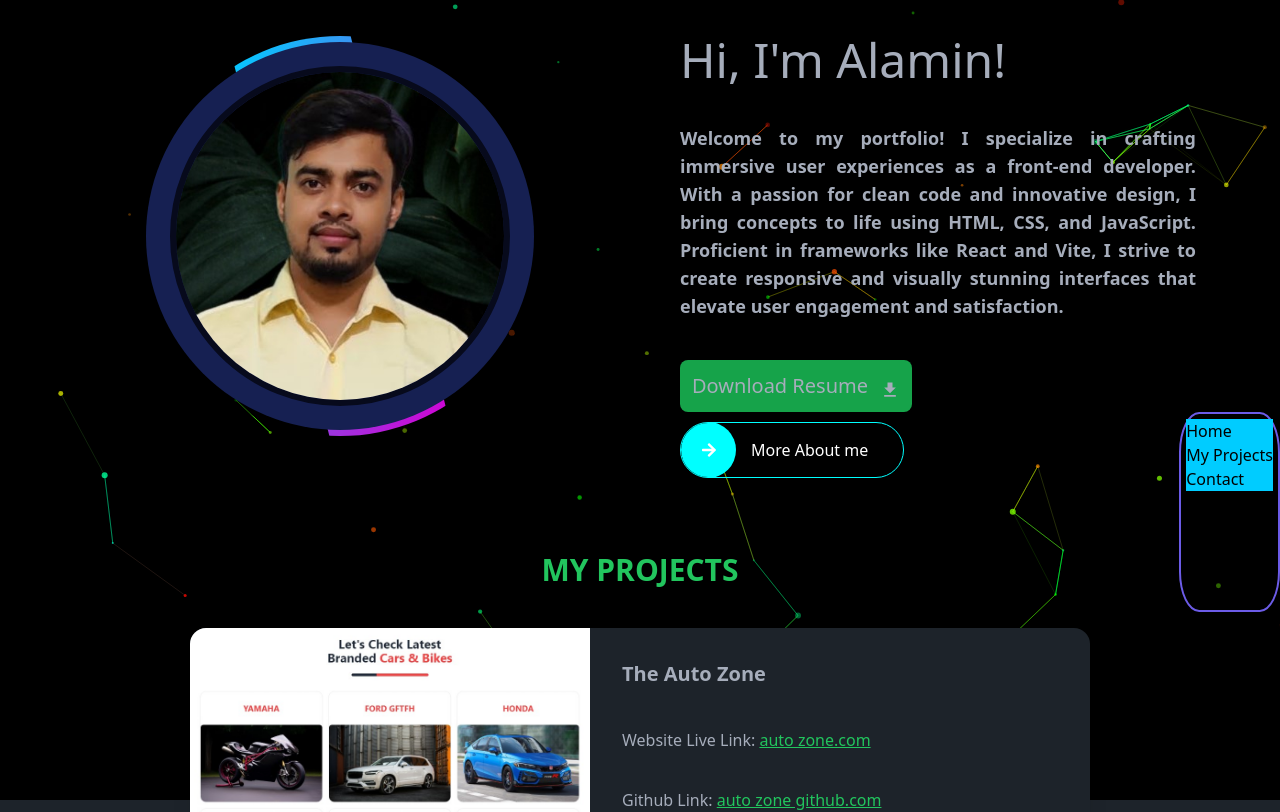
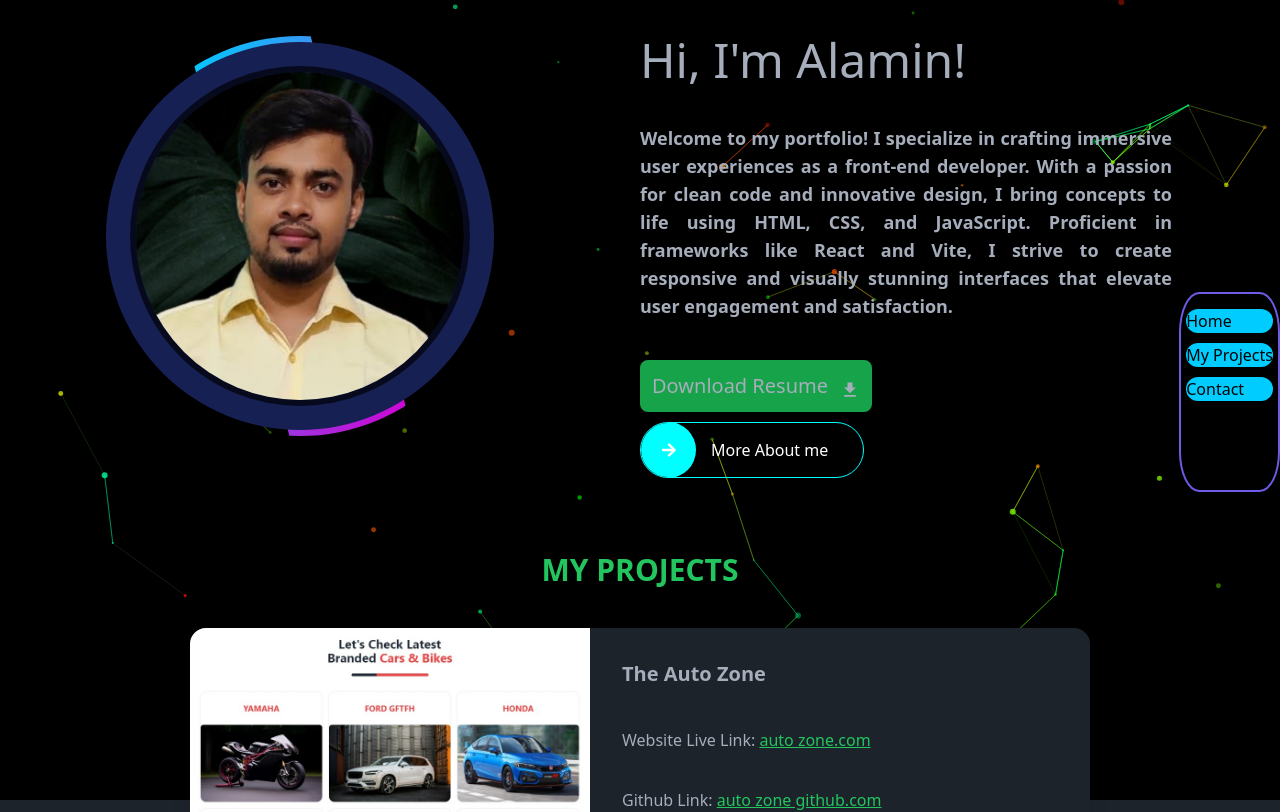
Before and after one commit to alaminakash754/my-portfolio, a React (Vite) app: page / in a window 1280 px wide. Shown: the top 812 px of the page. Built offline with nearby package versions, Linux system fonts and the light colour scheme.

Commit message:
changes in navbar

```diff
--- a/src/components/Banner.jsx
+++ b/src/components/Banner.jsx
@@ -8,8 +8,8 @@ import '../style/style.css'
 
 const Banner = () => {
     return (
-        <div className=" grid sm:grid-cols-1 md:grid-cols-2  gap-10 h-[500px] p-6">
-             <div className="ml-14">
+        <div className=" grid sm:grid-cols-1 md:grid-cols-2  gap- h-[500px] p-6">
+             <div className="ml-4">
                 <div className='box'>
                     <div className='content'>
                         <img src={coverPhoto} alt="" />
@@ -18,7 +18,7 @@ const Banner = () => {
                     </div>
                 </div>
             </div>
-            <div className=" ml-5">
+            <div className=" pr-6">
                 <h1 className="text-5xl">Hi, I'm Alamin!</h1>
 
                 <p className='mt-10 text-justify font-semibold text-lg'>Welcome to my portfolio! I specialize in crafting immersive user experiences as a front-end developer. With a passion for clean code and innovative design, I bring concepts to life using HTML, CSS, and JavaScript. Proficient in frameworks like React and Vite, I strive to create responsive and visually stunning interfaces that elevate user engagement and satisfaction.</p>
--- a/src/components/Navbar.jsx
+++ b/src/components/Navbar.jsx
@@ -62,6 +62,7 @@ const Navbar = () => {
 
             </ul>
         </nav>
+
     );
 };
 
--- a/src/style/style.css
+++ b/src/style/style.css
@@ -119,27 +119,32 @@
 
 .nav_menu{
 right: 0;
-top: 50%;
+top: 35%;
 position: fixed;
 height: 200px;
 border-radius: 20%;
 border: 2px solid #6c5ce7;
 z-index: 100;
+
 }
 .nav_menu ul{
-
+    margin-left: auto;
+    margin-right: auto;
     list-style: none;
     padding: 5px;
     column-gap: 10px;
 }
 
 .nav_menu ul li {
-    column-gap: 10px;
+    margin-top: 10px;
+    width: 100%;
     background-color: #00ccff;
     color: black;
+    border-radius: 24px;
 
 }
 .nav_menu ul li:hover{
     background-color: #d400d4;
     color: #fff;
+
 }
```
